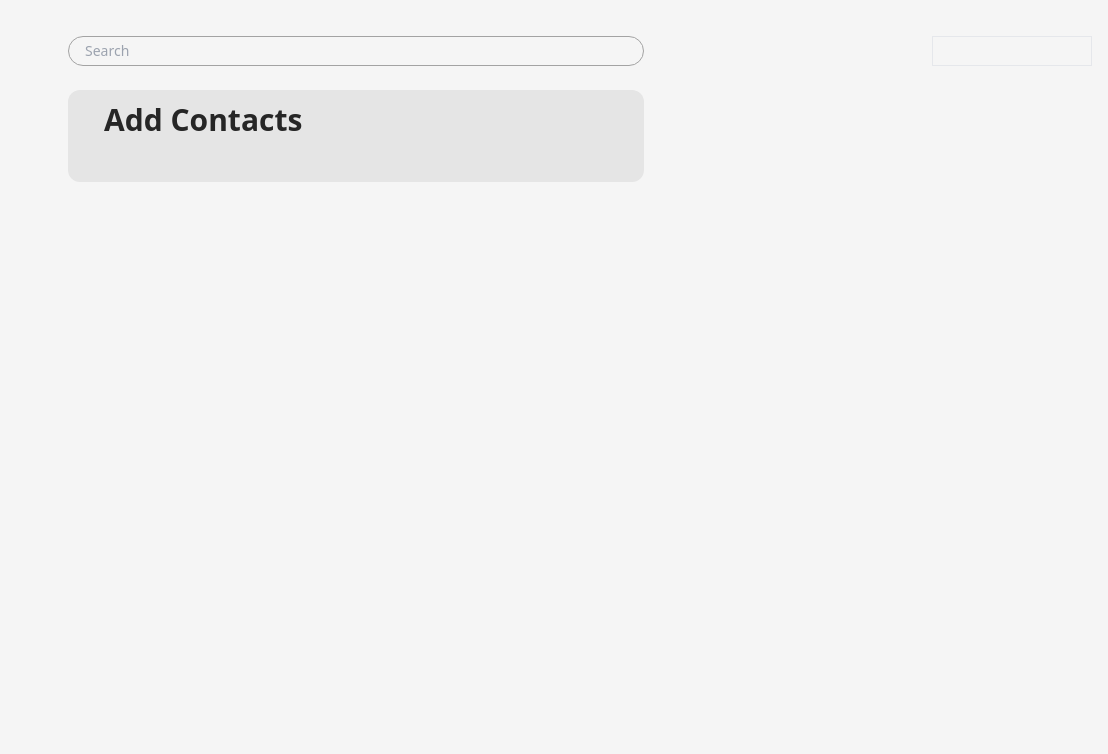
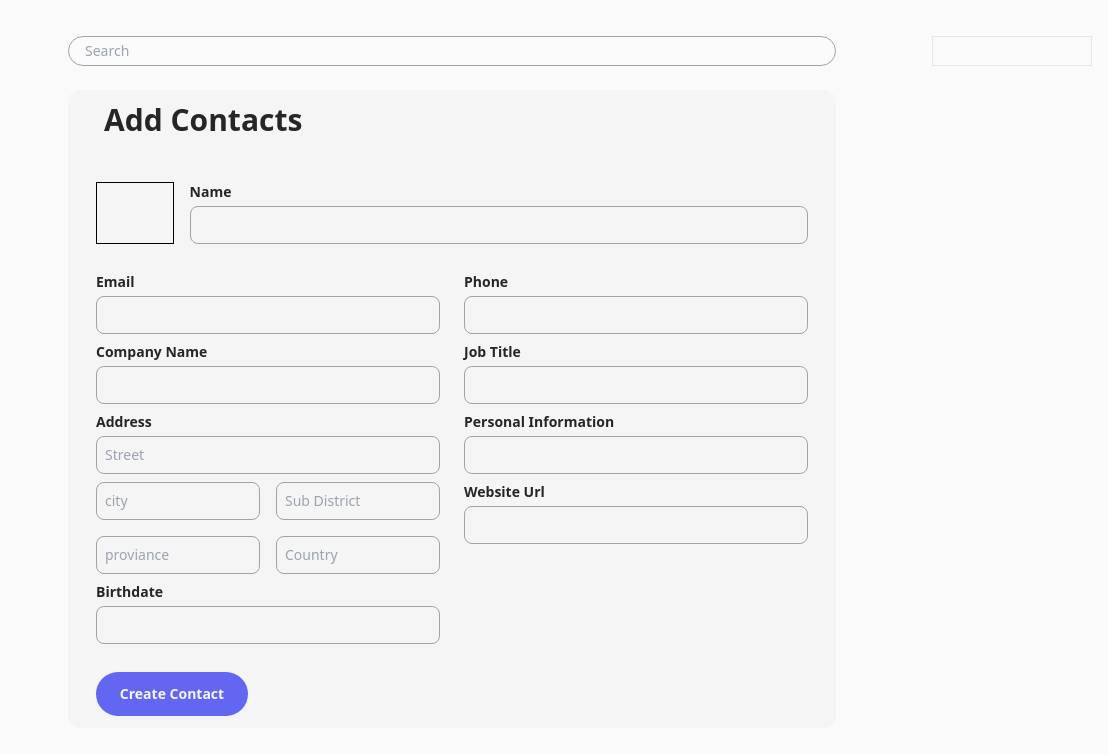
Before and after one commit to burhanudinrabbani666/address-book, a plain HTML site: page add-contact/index.html in a window 1280 px wide. Shown: the full height of the page, 172-1280 px from the left. Drawn offline with nearby package versions, Linux system fonts and the light colour scheme.

Commit message:
data form

```diff
--- a/add-contact/index.html
+++ b/add-contact/index.html
@@ -7,7 +7,7 @@
     <script src="https://cdn.jsdelivr.net/npm/@tailwindcss/browser@4"></script>
     <script src="https://cdn.tailwindcss.com"></script>
   </head>
-  <body class="flex gap-10 text-sm bg-neutral-100 text-neutral-800">
+  <body class="flex gap-10 text-sm bg-neutral-50 text-neutral-800">
     <nav class="flex flex-col max-w-40 gap-1 m-4">
       <a href="#" class="mx-auto my-3">
         <img src="/images/icon/home-page/Homie.svg" alt="logo" />
@@ -73,19 +73,138 @@
       >
         <input
           type="text"
-          class="border border-neutral-400 py-1 w-xl rounded-full indent-4"
+          class="border border-neutral-400 py-1 w-3/4 rounded-full indent-4"
           placeholder="Search"
         />
         <div class="inline-block w-40 border"></div>
       </section>
       <section
         id="contacts-section"
-        class="max-w-xl h-auto -black flex flex-col gap-4 rounded-xl py-3 bg-neutral-200 px-7"
+        class="max-w-3/4 h-auto -black flex flex-col gap-7 rounded-xl py-3 bg-neutral-100 px-7"
       >
         <h2 class="text-3xl px-2 mb-4 font-bold">Add Contacts</h2>
-        <section>
-          <!-- form input data -->
+        <section id="name" class="flex gap-4">
+          <figure class="w-1/8 border border-black h-auto"></figure>
+          <div id="name-fields" class="w-full flex flex-col gap-1">
+            <p class="font-semibold">Name</p>
+            <input
+              type="text"
+              class="w-full py-2 border border-neutral-400 rounded-lg"
+            />
+          </div>
         </section>
+        <section id="other-data-name" class="h-auto flex justify-between gap-6">
+          <div id="left-fields" class="w-1/2 flex flex-col gap-2">
+            <div class="w-full flex flex-col gap-1">
+              <p class="font-semibold">Email</p>
+              <input
+                id="email-field"
+                type="text"
+                class="w-full py-2 border border-neutral-400 rounded-lg"
+              />
+            </div>
+            <div class="w-full flex flex-col gap-1">
+              <p class="font-semibold">Company Name</p>
+              <input
+                id="company-field"
+                type="text"
+                class="w-full py-2 border border-neutral-400 rounded-lg"
+              />
+            </div>
+            <div id="address-field" class="w-full flex flex-col gap-1">
+              <p class="font-semibold">Address</p>
+              <input
+                id="street-field"
+                type="text"
+                class="indent-2 w-full py-2 border border-neutral-400 rounded-lg"
+                placeholder="Street"
+              />
+            </div>
+            <div
+              id="address-detail"
+              class="grid grid-flow-col grid-rows-2 gap-4"
+            >
+              <div id="" class="w-full flex flex-col gap-1">
+                <input
+                  id="city-field"
+                  type="text"
+                  class="indent-2 w-full py-2 border border-neutral-400 rounded-lg"
+                  placeholder="city"
+                />
+              </div>
+              <div id="" class="w-full flex flex-col gap-1">
+                <input
+                  id="proviance-field"
+                  type="text"
+                  class="indent-2 w-full py-2 border border-neutral-400 rounded-lg"
+                  placeholder="proviance"
+                />
+              </div>
+              <div id="" class="w-full flex flex-col gap-1">
+                <input
+                  id="sub-district-field"
+                  type="text"
+                  class="indent-2 w-full py-2 border border-neutral-400 rounded-lg"
+                  placeholder="Sub District"
+                />
+              </div>
+              <div id="" class="w-full flex flex-col gap-1">
+                <input
+                  id="country-field"
+                  type="text"
+                  class="indent-2 w-full py-2 border border-neutral-400 rounded-lg"
+                  placeholder="Country"
+                />
+              </div>
+            </div>
+            <div id="" class="w-full flex flex-col gap-1">
+              <p class="font-semibold">Birthdate</p>
+              <input
+                type="text"
+                class="w-full py-2 border border-neutral-400 rounded-lg"
+              />
+            </div>
+          </div>
+          <div id="right-fields " class="w-1/2 flex flex-col gap-2">
+            <div class="w-full flex flex-col gap-1">
+              <p class="font-semibold">Phone</p>
+              <input
+                id="phone-field"
+                type="text"
+                class="w-full py-2 border border-neutral-400 rounded-lg"
+              />
+            </div>
+            <div class="w-full flex flex-col gap-1">
+              <p class="font-semibold">Job Title</p>
+              <input
+                id="job-title-field"
+                type="text"
+                class="w-full py-2 border border-neutral-400 rounded-lg"
+              />
+            </div>
+            <div class="w-full flex flex-col gap-1">
+              <p class="font-semibold">Personal Information</p>
+              <input
+                id="personal-field"
+                type="text"
+                class="w-full py-2 border border-neutral-400 rounded-lg"
+              />
+            </div>
+            <div class="w-full flex flex-col gap-1">
+              <p class="font-semibold">Website Url</p>
+              <input
+                id="website-field"
+                type="text"
+                class="w-full py-2 border border-neutral-400 rounded-lg"
+              />
+            </div>
+          </div>
+        </section>
+        <button
+          class="rounded-full w-38 h-auto py-3 bg-indigo-500 text-neutral-100 font-bold hover:bg-indigo-700 active:bg-indigo-900 active:shadow-xl active:shadow-grey-900"
+        >
+          Create Contact
+        </button>
       </section>
     </main>
   </body>
```
